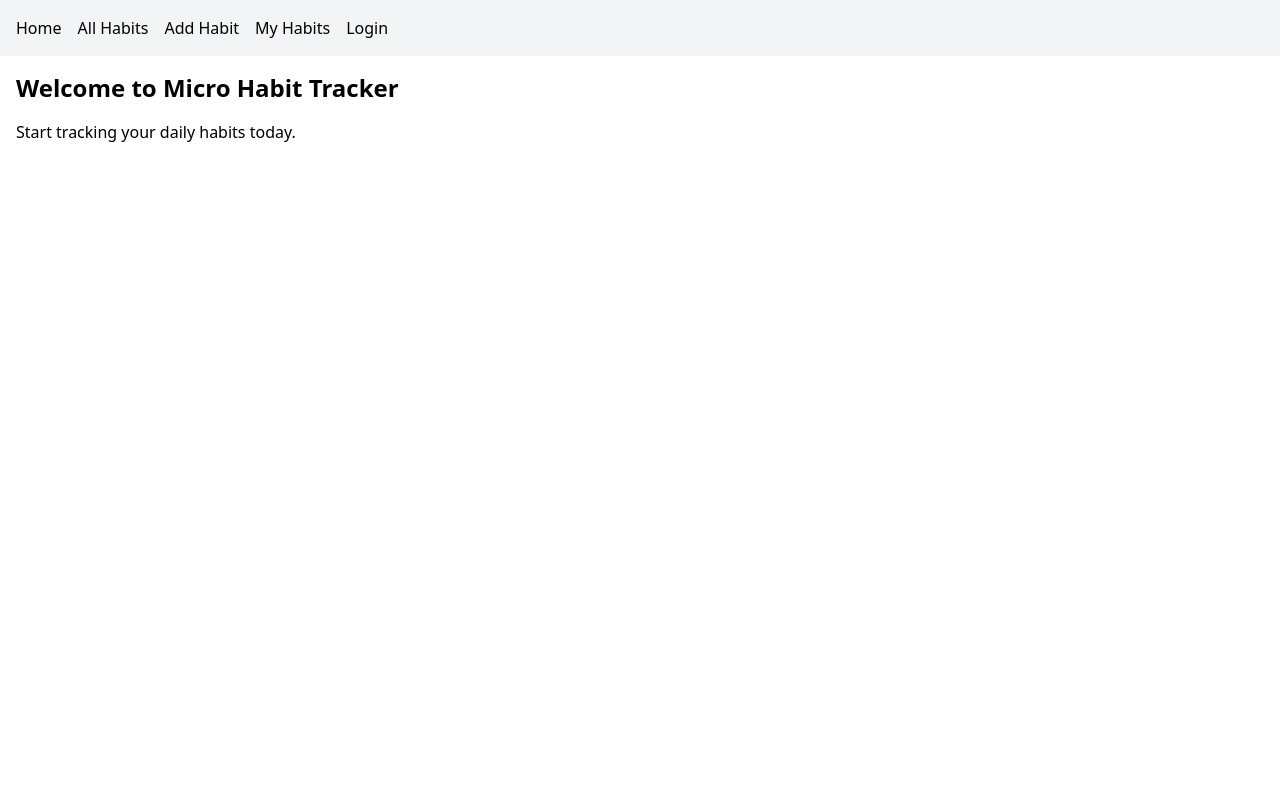
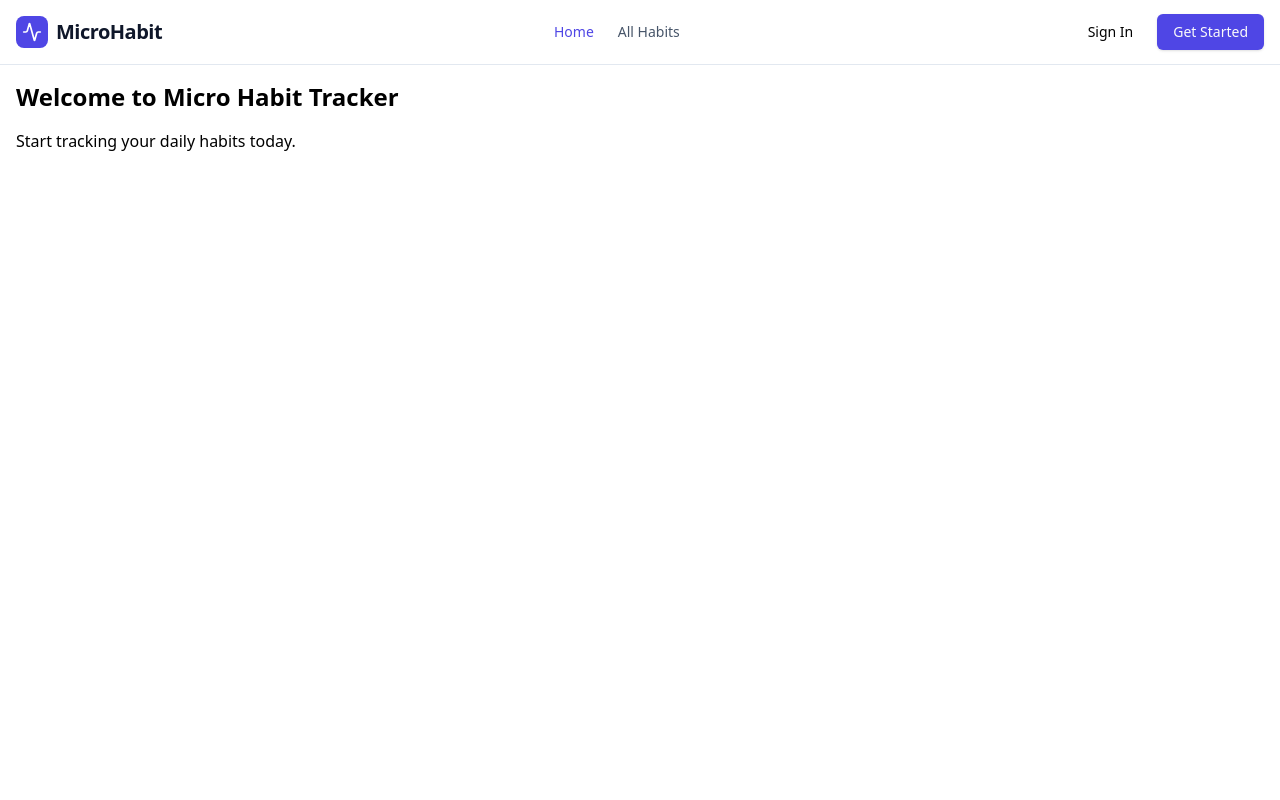
Before and after one commit to hsanik/micro-habit, a React (Vite) app: page / in a window 1280 px wide. Shown: the top 800 px of the page. Built offline with nearby package versions, Linux system fonts and the light colour scheme; no server answers.

Commit message:
feat: implement dynamic navbar with user avatar and authentication state

```diff
--- a/src/components/Navbar.jsx
+++ b/src/components/Navbar.jsx
@@ -1,14 +1,111 @@
-import React from 'react';
-import { Link } from 'react-router';
+import React, { useContext } from 'react';
+import { Link, useLocation } from 'react-router';
+import AuthContext from '../context/AuthContext';
+import { Button } from '@/components/ui/button';
+import {
+    DropdownMenu,
+    DropdownMenuContent,
+    DropdownMenuItem,
+    DropdownMenuLabel,
+    DropdownMenuSeparator,
+    DropdownMenuTrigger,
+} from "@/components/ui/dropdown-menu";
+import { Avatar, AvatarFallback, AvatarImage } from "@/components/ui/avatar";
+import { Activity, LogOut, Settings, User } from 'lucide-react';
 
 const Navbar = () => {
+    const { user, logOut } = useContext(AuthContext);
+    const location = useLocation();
+
+    const navLinks = [
+        { name: 'Home', path: '/' },
+        { name: 'All Habits', path: '/habits' },
+    ];
+
+    if (user) {
+        navLinks.push({ name: 'Add Habit', path: '/habits/add' });
+        navLinks.push({ name: 'My Habits', path: '/my-habits' });
+    }
+
+    const isActive = (path) => location.pathname === path;
+
     return (
-        <nav className="p-4 bg-gray-100 flex gap-4">
-            <Link to="/">Home</Link>
-            <Link to="/habits">All Habits</Link>
-            <Link to="/habits/add">Add Habit</Link>
-            <Link to="/my-habits">My Habits</Link>
-            <Link to="/auth/login">Login</Link>
+        <nav className="sticky top-0 z-50 w-full border-b border-slate-200 bg-white/80 backdrop-blur-md dark:border-slate-800 dark:bg-slate-950/80">
+            <div className="container mx-auto flex h-16 items-center justify-between px-4">
+                {/* Logo Section */}
+                <Link to="/" className="flex items-center gap-2 transition-opacity hover:opacity-80">
+                    <div className="flex h-8 w-8 items-center justify-center rounded-lg bg-indigo-600 text-white">
+                        <Activity className="h-5 w-5" />
+                    </div>
+                    <span className="text-xl font-bold tracking-tight text-slate-900 dark:text-white">
+                        MicroHabit
+                    </span>
+                </Link>
+
+                {/* Desktop Navigation */}
+                <div className="hidden md:flex flex-1 items-center justify-center gap-6">
+                    {navLinks.map((link) => (
+                        <Link
+                            key={link.path}
+                            to={link.path}
+                            className={`text-sm font-medium transition-colors hover:text-indigo-600 dark:hover:text-indigo-400 ${isActive(link.path)
+                                    ? "text-indigo-600 dark:text-indigo-400"
+                                    : "text-slate-600 dark:text-slate-300"
+                                }`}
+                        >
+                            {link.name}
+                        </Link>
+                    ))}
+                </div>
+
+                {/* Authentication / User Menu Section */}
+                <div className="flex items-center gap-4">
+                    {!user ? (
+                        <div className="flex items-center gap-2">
+                            <Link to="/auth/login">
+                                <Button variant="ghost" className="hidden sm:flex">Sign In</Button>
+                            </Link>
+                            <Link to="/auth/register">
+                                <Button className="bg-indigo-600 hover:bg-indigo-700">Get Started</Button>
+                            </Link>
+                        </div>
+                    ) : (
+                        <DropdownMenu>
+                            <DropdownMenuTrigger asChild>
+                                <Button variant="ghost" className="relative h-10 w-10 rounded-full focus-visible:ring-2 focus-visible:ring-indigo-500">
+                                    <Avatar className="h-10 w-10 border border-slate-200 dark:border-slate-800">
+                                        <AvatarImage src={user.photoURL} alt={user.displayName || "User"} />
+                                        <AvatarFallback className="bg-indigo-100 text-indigo-700 dark:bg-indigo-900/50 dark:text-indigo-300">
+                                            {user.displayName ? user.displayName.charAt(0).toUpperCase() : <User className="h-5 w-5" />}
+                                        </AvatarFallback>
+                                    </Avatar>
+                                </Button>
+                            </DropdownMenuTrigger>
+                            <DropdownMenuContent className="w-56" align="end" forceMount>
+                                <DropdownMenuLabel className="font-normal">
+                                    <div className="flex flex-col space-y-1">
+                                        <p className="text-sm font-medium leading-none">{user.displayName || "User"}</p>
+                                        <p className="text-xs leading-none text-muted-foreground">
+                                            {user.email}
+                                        </p>
+                                    </div>
+                                </DropdownMenuLabel>
+                                <DropdownMenuSeparator />
+                                <DropdownMenuItem asChild className="cursor-pointer">
+                                    <Link to="/profile" className="flex items-center w-full">
+                                        <Settings className="mr-2 h-4 w-4" />
+                                        <span>Profile Settings</span>
+                                    </Link>
+                                </DropdownMenuItem>
+                                <DropdownMenuItem onClick={logOut} className="cursor-pointer text-red-600 focus:text-red-600 dark:text-red-400 dark:focus:text-red-400">
+                                    <LogOut className="mr-2 h-4 w-4" />
+                                    <span>Log out</span>
+                                </DropdownMenuItem>
+                            </DropdownMenuContent>
+                        </DropdownMenu>
+                    )}
+                </div>
+            </div>
         </nav>
     );
 };
```
